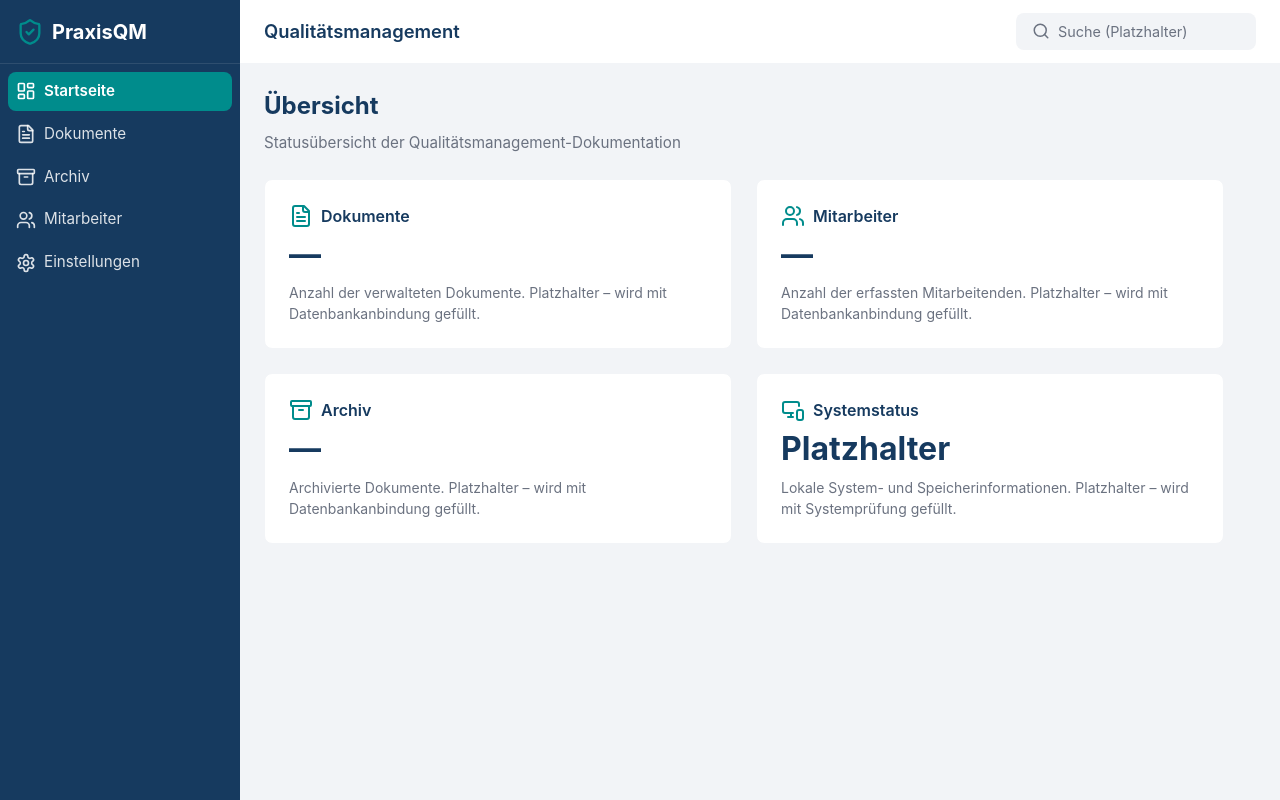
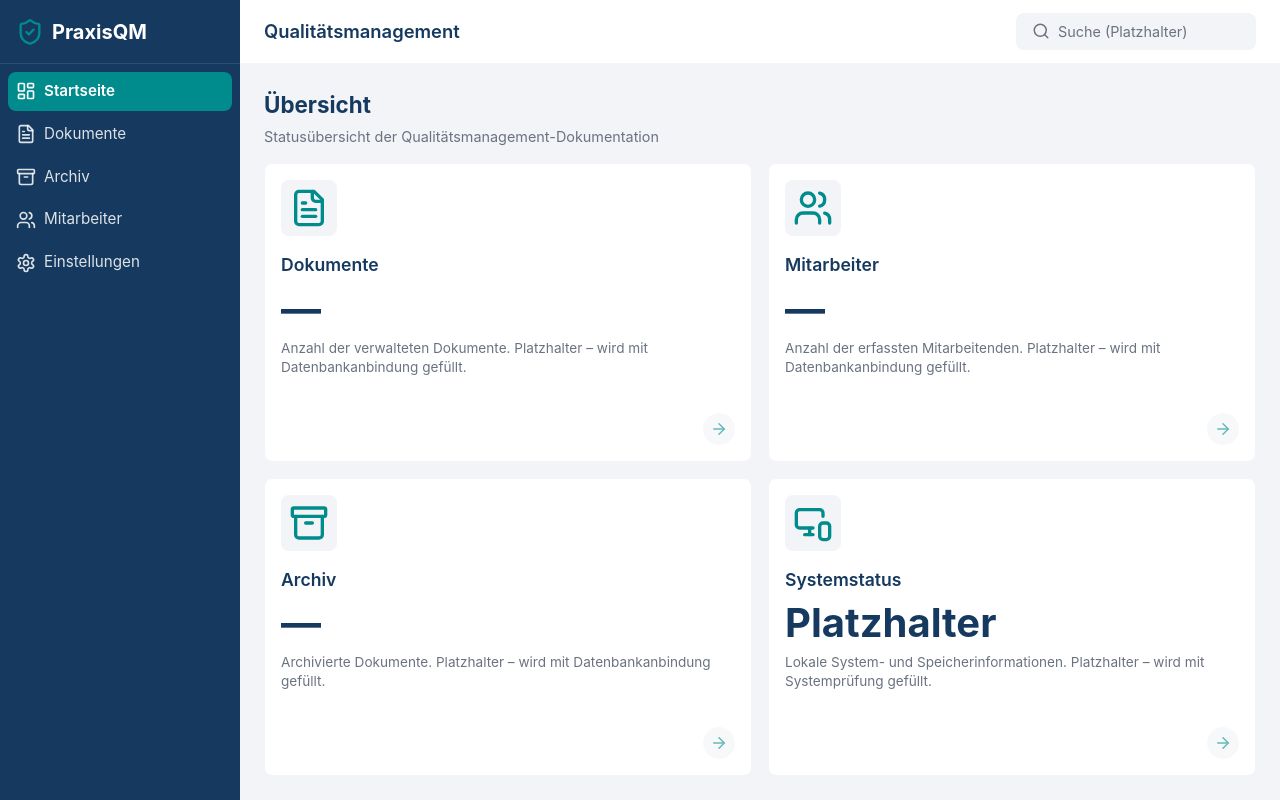
Before and after one commit to prince-barnaby/PraxisQM, a React (Vite) app: page /#/ in a window 1280 px wide. Built offline with nearby package versions, Linux system fonts and the light colour scheme.

Commit message:
Update DashboardCard and layout

```diff
--- a/src/components/dashboard/DashboardCard.css
+++ b/src/components/dashboard/DashboardCard.css
@@ -1,46 +1,75 @@
 .pqm-dashboard-card {
+  position: relative;
   display: flex;
   flex-direction: column;
   gap: var(--pqm-space-1);
-  padding: var(--pqm-space-3);
+  padding: var(--pqm-space-2);
   background-color: var(--pqm-color-background);
   border-radius: var(--pqm-radius);
   border: 1px solid var(--pqm-color-surface);
-  transition: box-shadow 0.15s ease;
+  cursor: pointer;
+  transition: box-shadow 0.2s ease, transform 0.2s ease, border-color 0.2s ease;
 }
 
-.pqm-dashboard-card:hover {
-  box-shadow: 0 2px 8px rgba(0, 0, 0, 0.08);
-}
-
-.pqm-dashboard-card__header {
-  display: flex;
-  align-items: center;
-  gap: var(--pqm-space-1);
+.pqm-dashboard-card:hover,
+.pqm-dashboard-card:focus-visible {
+  box-shadow: 0 4px 16px rgba(0, 0, 0, 0.1);
+  transform: translateY(-2px);
+  border-color: var(--pqm-color-accent);
+  outline: none;
 }
 
 .pqm-dashboard-card__icon {
   display: flex;
   align-items: center;
   justify-content: center;
+  width: 56px;
+  height: 56px;
+  border-radius: var(--pqm-radius);
+  background-color: var(--pqm-color-surface);
   color: var(--pqm-color-accent);
+  margin-bottom: var(--pqm-space-1);
 }
 
 .pqm-dashboard-card__title {
-  font-size: 1rem;
+  font-size: 1.1rem;
   font-weight: 600;
   color: var(--pqm-color-primary);
 }
 
 .pqm-dashboard-card__value {
-  font-size: 2rem;
+  font-size: 2.5rem;
   font-weight: 700;
   color: var(--pqm-color-primary);
-  line-height: 1.2;
+  line-height: 1.1;
 }
 
 .pqm-dashboard-card__description {
-  font-size: 0.875rem;
+  font-size: 0.85rem;
   color: var(--pqm-color-neutral);
-  line-height: 1.5;
+  line-height: 1.4;
+  flex: 1;
 }
+
+.pqm-dashboard-card__arrow {
+  position: absolute;
+  bottom: var(--pqm-space-2);
+  right: var(--pqm-space-2);
+  display: flex;
+  align-items: center;
+  justify-content: center;
+  width: 32px;
+  height: 32px;
+  border-radius: 50%;
+  background-color: var(--pqm-color-surface);
+  color: var(--pqm-color-accent);
+  opacity: 0.6;
+  transition: opacity 0.2s ease, background-color 0.2s ease, color 0.2s ease;
+}
+
+.pqm-dashboard-card:hover .pqm-dashboard-card__arrow,
+.pqm-dashboard-card:focus-visible .pqm-dashboard-card__arrow {
+  opacity: 1;
+  background-color: var(--pqm-color-accent);
+  color: var(--pqm-color-background);
+}
--- a/src/components/dashboard/DashboardCard.tsx
+++ b/src/components/dashboard/DashboardCard.tsx
@@ -1,4 +1,5 @@
 import type { LucideIcon } from "lucide-react";
+import { ArrowRight } from "lucide-react";
 import "./DashboardCard.css";
 
 interface DashboardCardProps {
@@ -15,21 +16,26 @@ export default function DashboardCard({
   description,
 }: DashboardCardProps) {
   return (
-    <section
+    <article
       className="pqm-dashboard-card"
-      role="region"
-      aria-label={title}
+      role="button"
+      tabIndex={0}
+      aria-label={`${title} – ${description}`}
     >
-      <header className="pqm-dashboard-card__header">
-        <span className="pqm-dashboard-card__icon" aria-hidden="true">
-          <Icon size={24} />
-        </span>
-        <h3 className="pqm-dashboard-card__title">{title}</h3>
-      </header>
-      <div className="pqm-dashboard-card__value" aria-label={`${title} – Platzhalter`}>
+      <div className="pqm-dashboard-card__icon" aria-hidden="true">
+        <Icon size={40} />
+      </div>
+      <h3 className="pqm-dashboard-card__title">{title}</h3>
+      <div
+        className="pqm-dashboard-card__value"
+        aria-label={`${title} – Platzhalter`}
+      >
         {value}
       </div>
       <p className="pqm-dashboard-card__description">{description}</p>
-    </section>
+      <span className="pqm-dashboard-card__arrow" aria-hidden="true">
+        <ArrowRight size={18} />
+      </span>
+    </article>
   );
 }
--- a/src/components/dashboard/DashboardGrid.css
+++ b/src/components/dashboard/DashboardGrid.css
@@ -1,7 +1,8 @@
 .pqm-dashboard-grid {
   display: grid;
   grid-template-columns: repeat(2, 1fr);
-  gap: var(--pqm-space-3);
+  gap: var(--pqm-space-2);
+  flex: 1;
 }
 
 @media (max-width: 768px) {
--- a/src/pages/Startseite.css
+++ b/src/pages/Startseite.css
@@ -1,23 +1,23 @@
 .pqm-startseite {
   display: flex;
   flex-direction: column;
-  gap: var(--pqm-space-3);
-  max-width: 960px;
+  gap: var(--pqm-space-2);
+  height: 100%;
 }
 
 .pqm-startseite__header {
   display: flex;
   flex-direction: column;
-  gap: var(--pqm-space-1);
+  gap: 4px;
 }
 
 .pqm-startseite__heading {
-  font-size: 1.5rem;
+  font-size: 1.4rem;
   font-weight: 700;
   color: var(--pqm-color-primary);
 }
 
 .pqm-startseite__subtitle {
-  font-size: 0.95rem;
+  font-size: 0.9rem;
   color: var(--pqm-color-neutral);
 }
```
Also changed, not shown: 2 other files (tests, documents, lock files or other folders).
